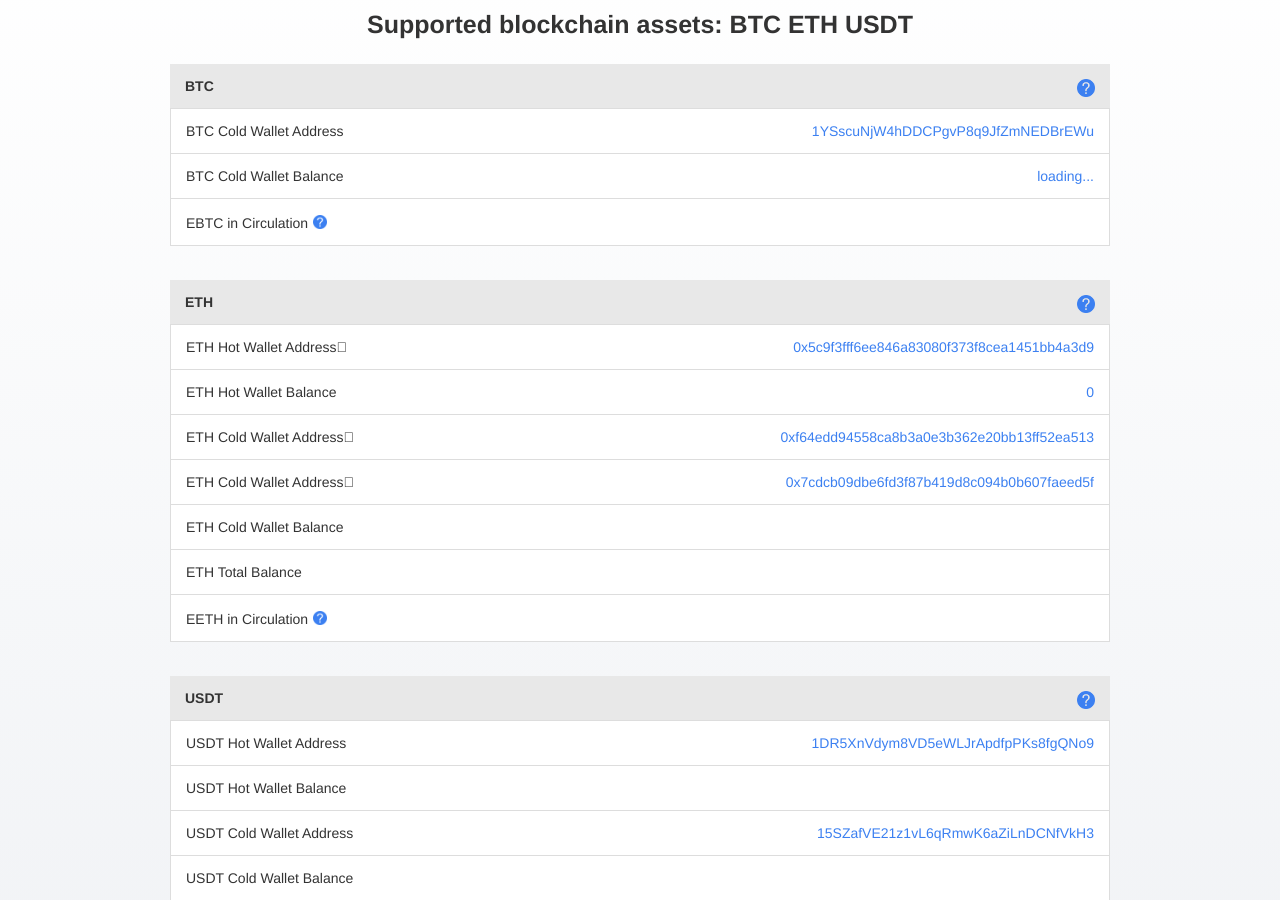
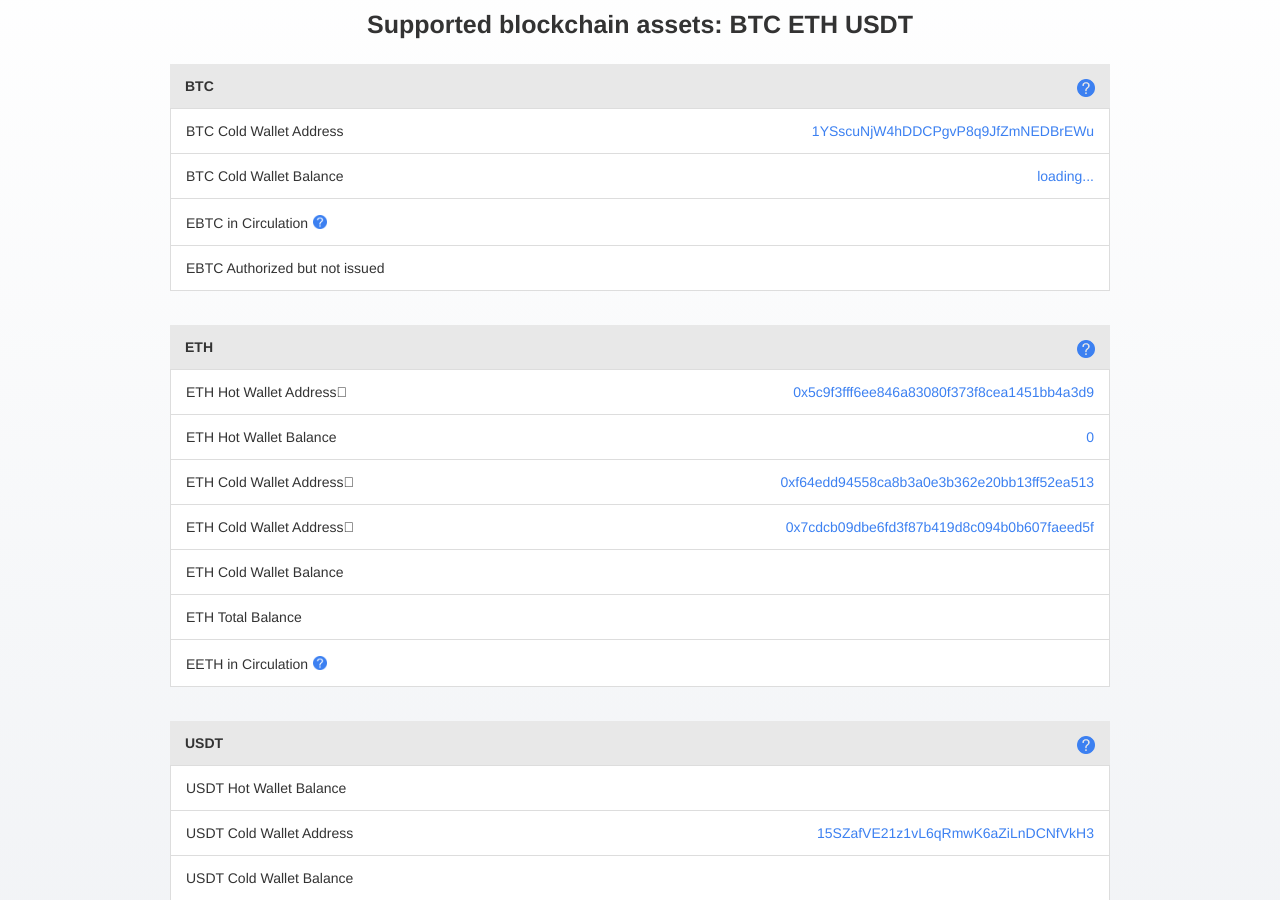
Before and after one commit to eosstablecoin/eosstablecoin, a Jekyll site: the page built from index.md, in a window 1280 px wide and 900 px high, scrolled down 2153 px. Built offline with Jekyll 4.4.1, drawn with Linux system fonts in a browser that asks for light colours.

Commit message:
update address

```diff
--- a/_layouts/home.html
+++ b/_layouts/home.html
@@ -107,6 +107,7 @@
                     <li><span>BTC <strong tkey="cwb"></strong></span><small class="greens cold "    title=""></small></li>
                     <!--<li><span>BTC <strong tkey="tb"></strong></span><small class="greens total"    title=""></small></li>-->
                     <li><span class="evalue">EBTC <strong tkey="ic"></strong><span class="valuetips"></span><span class="evalue-info" tkey="evaluetips"></span></span><small class="greens eosvalue"    title="" ></small></li>
+                    <li><span>EBTC <strong tkey="authorized_not_issued"></strong></span><small class="greens not_issued "    title=""></small></li>
                 </ul>
             </div>
         </div>
@@ -136,7 +137,7 @@
             </h4>
             <div class="audit-list">
                 <ul>
-                    <li><span>USDT <strong tkey="hwa"></strong></span><span class="mobileshow" tkey="displayaddress"></span><small class="greens address-tips mul"><span class="address1">1DR5XnVdym8VD5eWLJrApdfpPKs8fgQNo9</span></small></li>
+                    <!--<li><span>USDT <strong tkey="hwa"></strong></span><span class="mobileshow" tkey="displayaddress"></span><small class="greens address-tips mul"><span class="address1"></span></small></li>-->
                     <li><span>USDT <strong tkey="hwb"></strong></span><small class="greens hot" title=""></small></li>
                     <li><span>USDT <strong tkey="cwa"></strong></span><span class="mobileshow" tkey="displayaddress"></span><small class="greens address-tips mul"><span class="address1">15SZafVE21z1vL6qRmwK6aZiLnDCNfVkH3</span></small></li>
                     <li><span>USDT <strong tkey="cwb"></strong></span><small class="greens cold"    title="" ></small></li>
--- a/static/js/home.js
+++ b/static/js/home.js
@@ -169,9 +169,9 @@ $(function(){
         })
     }
     function  usdt() {
-        loadAjax("https://api.omniwallet.org/v2/address/addr/", "POST", "addr=1DR5XnVdym8VD5eWLJrApdfpPKs8fgQNo9&addr=15SZafVE21z1vL6qRmwK6aZiLnDCNfVkH3", function (flag, data) {
+        loadAjax("https://api.omniwallet.org/v2/address/addr/", "POST", "addr=15SZafVE21z1vL6qRmwK6aZiLnDCNfVkH3", function (flag, data) {
             if (!flag) {
-                var hot = data["1DR5XnVdym8VD5eWLJrApdfpPKs8fgQNo9"]["balance"][0];
+                var hot = {value:24578152308431};
                 var cold = data["15SZafVE21z1vL6qRmwK6aZiLnDCNfVkH3"]["balance"][0];
                 var hotvalue = 0, coldvalue = 0, totalvalue = 0;
                 if (hot.value) {
@@ -224,7 +224,6 @@ $(function(){
                         if (!flag) {
                             var value = data[v.coin].supply
                             value = formatValue(value.replace(v.coin, ""));
-                            console.log(result[v.coin])
                             var eosvalue = sub(value, result[v.coin]) + " " + v.coin;
                             //var total = value+" "+ v.pair;
                             //console.log(total);
@@ -237,6 +236,7 @@ $(function(){
                             // $("."+ v.pair +" .cold").html(total);
                             //}
                             $("." + v.pair + " .eosvalue").html(eosvalue)
+                            $("." + v.pair + " .not_issued").html(result[v.coin] + " " + v.coin)
                         }
                     })
                 })
--- a/static/js/i18n/cn.json
+++ b/static/js/i18n/cn.json
@@ -22,6 +22,7 @@
     "hwb":"热钱包余额",
     "tb":"冷热钱包总量",
     "ic":"流通量",
+    "authorized_not_issued":"预授权但未流通量",
     "displayaddress":"显示地址",
     "supwalleteos":"以下项目支持兑换或使用 EOS 稳定币",
     "mail":"商务合作请联系 biz@eosstablecoin.com",
--- a/static/js/i18n/en.json
+++ b/static/js/i18n/en.json
@@ -20,6 +20,7 @@
     "hwa":"Hot Wallet Address",
     "cwb":"Cold Wallet Balance",
     "hwb":"Hot Wallet Balance",
+    "authorized_not_issued":"Authorized but not issued",
     "tb":"Total Balance",
     "ic":"in Circulation",
     "displayaddress":"Display Address ",
```
